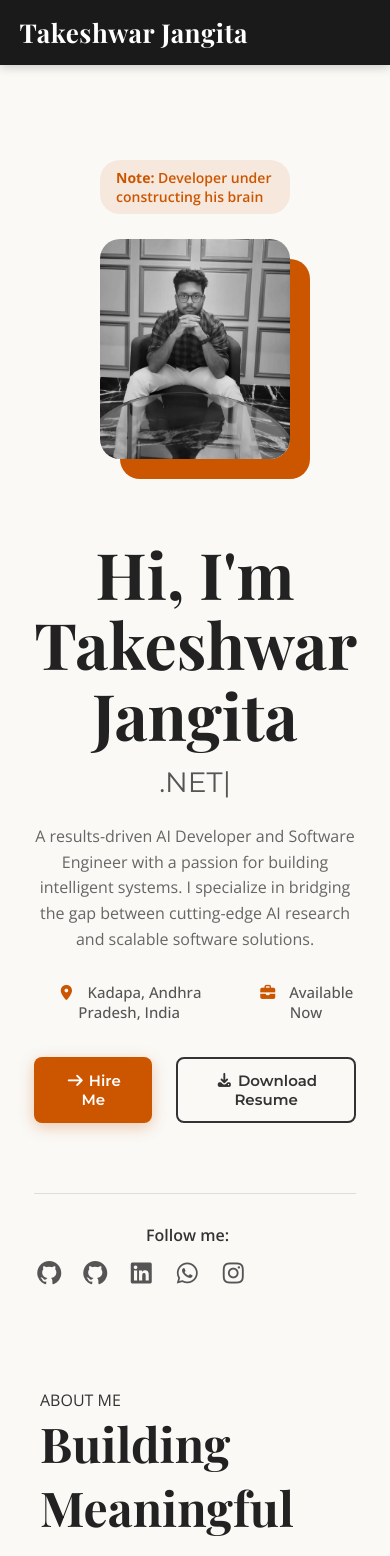
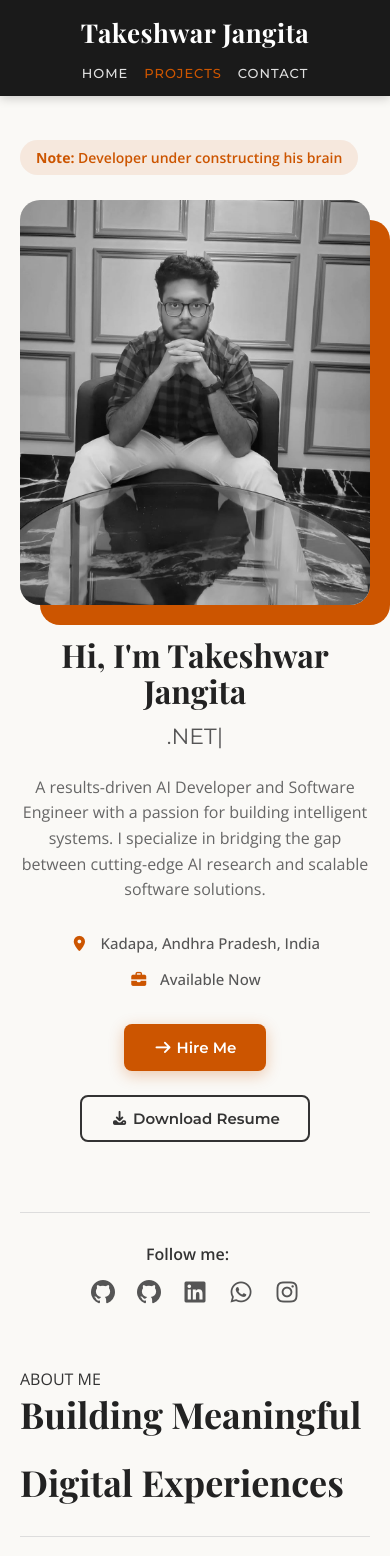
Before and after one commit to Takesh-6890/portfolio, a plain HTML site: page index.html in a window 390 px wide. Shown: the top 1556 px of the page. Drawn offline with nearby package versions, Linux system fonts and the light colour scheme; a web font is replaced by a local one.

Commit message:
Implement responsive design for mobile and tablet

```diff
--- a/style.css
+++ b/style.css
@@ -713,13 +713,49 @@ hr {
   color: #CC5500;
 }
 
+@media (max-width: 1024px) {
+
+  .home-container,
+  .about-container {
+    gap: 2rem;
+  }
+
+  .home {
+    margin: 120px 50px 80px;
+  }
+}
+
 @media (max-width: 768px) {
 
+  /* Header */
+  .div-list {
+    flex-direction: column;
+    gap: 15px;
+    padding: 15px;
+  }
+
+  .ul-list {
+    display: flex;
+    gap: 1.5rem;
+    flex-wrap: wrap;
+    justify-content: center;
+  }
+
+  .ul-list li a {
+    font-size: 13px;
+  }
+
+  /* General Layout */
   .about,
   .project,
   .services,
   .contact {
-    margin: 80px 40px;
+    margin: 60px 20px;
+  }
+
+  /* Home Section */
+  .home {
+    margin: 140px 20px 60px;
   }
 
   .home-container {
@@ -727,13 +763,96 @@ hr {
     text-align: center;
   }
 
-  .home img,
+  .home img {
+    width: 100%;
+    max-width: 400px;
+    margin: 0 auto;
+  }
+
+  .info-home h1 {
+    font-size: 42px;
+  }
+
+  .info-home h3 {
+    font-size: 22px;
+  }
+
+  .info-p2 {
+    justify-content: center;
+    flex-wrap: wrap;
+    gap: 1rem;
+  }
+
+  .btnn {
+    justify-content: center;
+    flex-wrap: wrap;
+  }
+
+  .follow ul {
+    justify-content: center;
+  }
+
+  /* About Section */
+  .about-container {
+    flex-direction: column;
+    text-align: center;
+  }
+
   .about img {
     width: 100%;
-    max-width: 500px;
+    max-width: 400px;
+    order: -1;
+    /* Image on top */
+  }
+
+  .about h1,
+  .project h1,
+  .services h1,
+  .contact h1 {
+    font-size: 36px;
+  }
+
+  .card {
+    justify-content: center;
+  }
+
+  /* Contact Section */
+  .contact-content {
+    flex-direction: column;
+    gap: 40px;
+  }
+
+  .contact-info,
+  .contact-form {
+    width: 100%;
+    min-width: auto;
+  }
+
+  .contact-details {
+    display: flex;
+    flex-direction: column;
+    align-items: center;
+  }
+
+  .contact-item {
+    justify-content: center;
+  }
+
+  .social-links {
+    justify-content: center;
+  }
+}
+
+@media (max-width: 480px) {
+  .info-home h1 {
+    font-size: 32px;
   }
 
   .ul-list {
-    display: none;
+    gap: 1rem;
+  }
+
+  .headers-logo {
+    font-size: 22px;
   }
 }
```
